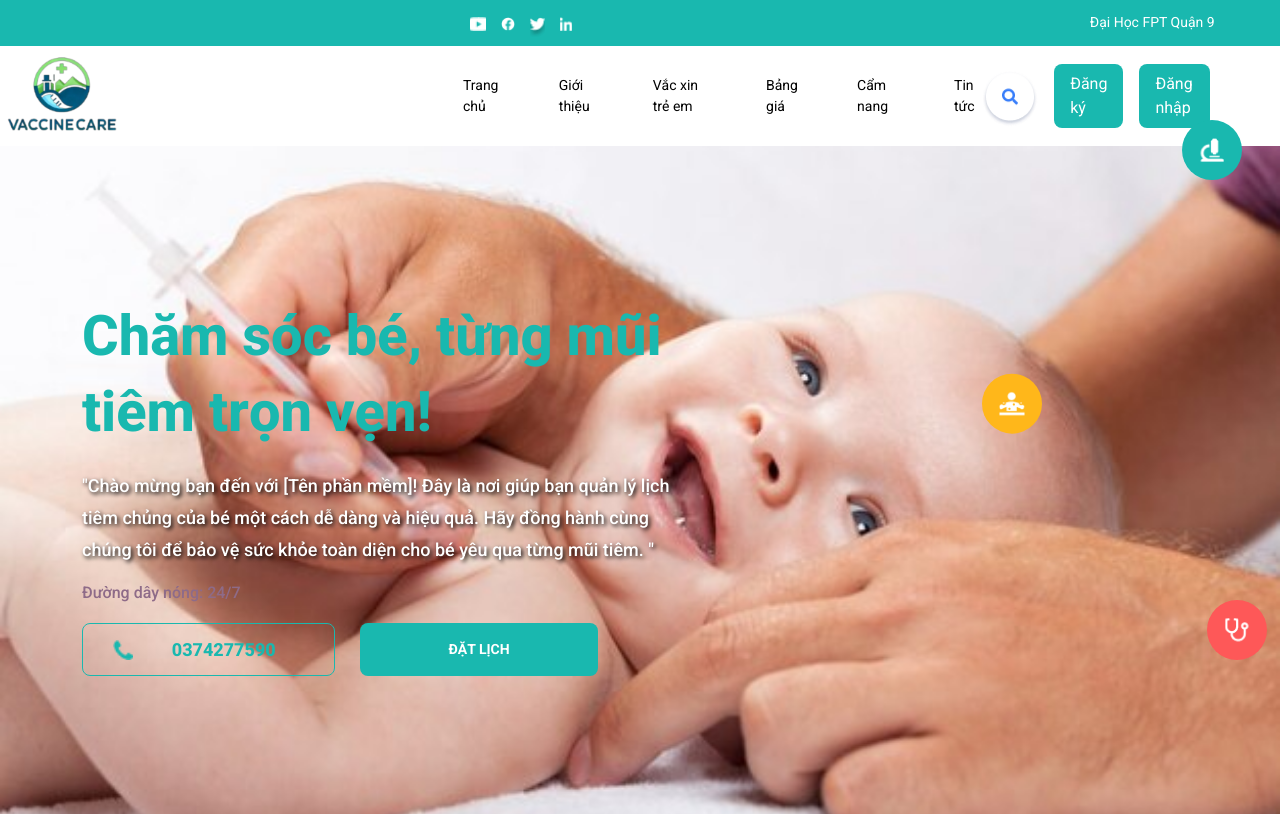
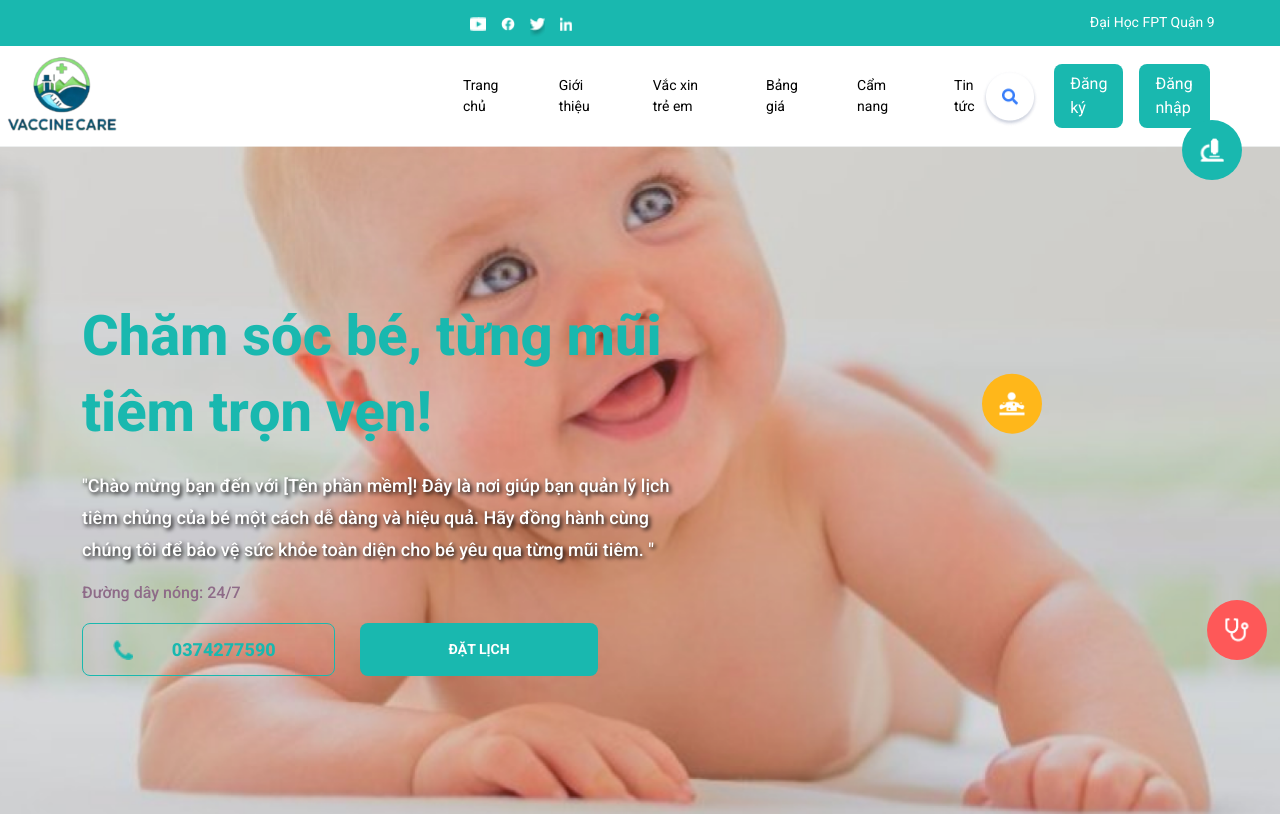
Before and after one commit to khangper/WDP391_VaccineCare, a React (Vite) app in the folder vaccine_care/: page / in a window 1280 px wide. Shown: the top 814 px of the page. Built offline with nearby package versions, Linux system fonts and the light colour scheme.

Commit message:
Fixbackground

```diff
--- a/vaccine_care/src/pages/guest/HomePage/HomePage.css
+++ b/vaccine_care/src/pages/guest/HomePage/HomePage.css
@@ -3,7 +3,7 @@
     height: 700px;
     margin: 0 auto;
     background: rgba(232, 242, 255, 0.2)
-      url(../../../assets/HomePage/babybg.png) no-repeat
+      url(../../../assets/HomePage/baby.png) no-repeat
       center;
     background-size: cover;
     overflow: hidden;
```
